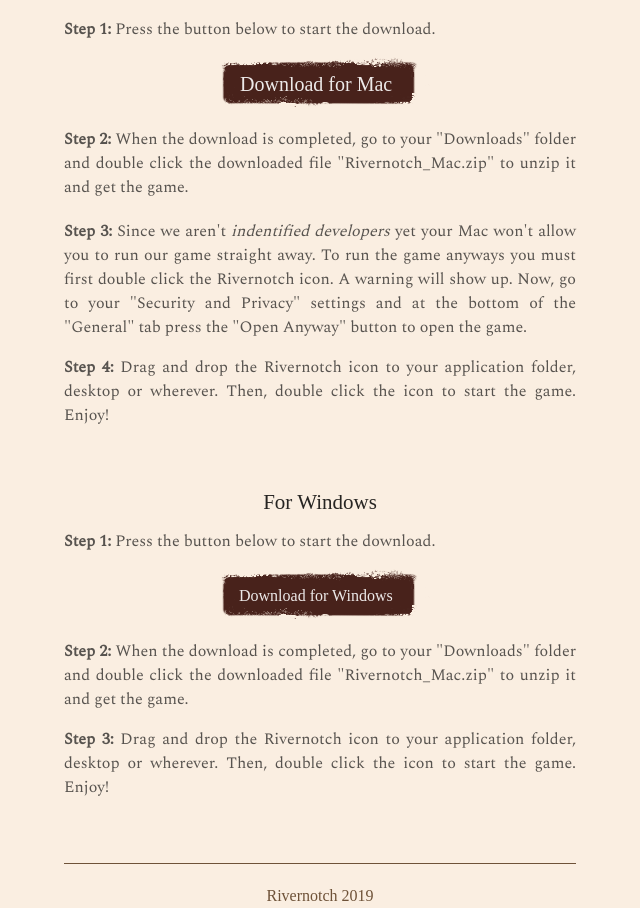
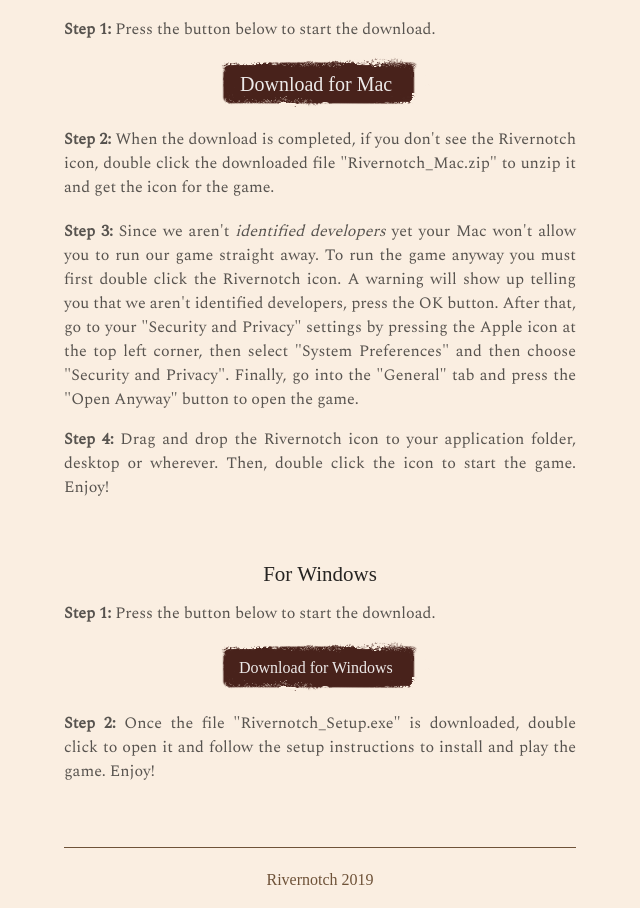
Before and after one commit to charlesmaddock/rivernotch.com, a React (Create React App) app: page /download in a window 1280 px wide. Shown: the part 520-1428 px from the top of the page, without its empty margins (320-960 px from the left). Built offline with nearby package versions, Linux system fonts and the light colour scheme; a web font is replaced by a local one.

Commit message:
Windows download might work now.

```diff
--- a/src/components/Download.js
+++ b/src/components/Download.js
@@ -1,6 +1,7 @@
 import React from "react"
 import Button from "./Button.js"
 import rivernotch_mac from "../resources/Rivernotch_Mac.zip"
+import rivernotch_windows from "../resources/Rivernotch_Windows.exe"
 
 const Download = () => {
 
@@ -27,12 +28,13 @@
           </a>
 
           <p style={{fontFamily: "Spectral", fontSize: 16, marginTop: 20}}>
-            <b>Step 2:</b> When the download is completed, go to your "Downloads" folder and double click the downloaded file "Rivernotch_Mac.zip" to unzip it and get the game.
+            <b>Step 2:</b> When the download is completed, if you don't see the Rivernotch icon, double click the downloaded file "Rivernotch_Mac.zip" to unzip it and get the icon for the game.
           </p>
 
           <p style={{fontFamily: "Spectral", fontSize: 16, marginTop: 20}}>
-            <b>Step 3:</b> Since we aren't <i>indentified developers</i> yet your Mac won't allow you to run our game straight away. To run the game anyways you must first double click the Rivernotch icon.
-            A warning will show up. Now, go to your "Security and Privacy" settings and at the bottom of the "General" tab press the "Open Anyway" button to open the game.
+            <b>Step 3:</b> Since we aren't <i>identified developers</i> yet your Mac won't allow you to run our game straight away. To run the game anyway you must first double click the Rivernotch icon.
+            A warning will show up telling you that we aren't identified developers, press the OK button. After that, go to your "Security and Privacy" settings by pressing the Apple icon at the top left corner,
+            then select "System Preferences" and then choose "Security and Privacy". Finally, go into the "General" tab and press the "Open Anyway" button to open the game.
           </p>
 
           <p style={{fontFamily: "Spectral", fontSize: 16}}>
@@ -45,6 +47,8 @@
           <p style={{fontFamily: "Spectral", fontSize: 16}}>
             <b>Step 1:</b> Press the button below to start the download.
           </p>
+
+          <a href={rivernotch_windows} download="Rivernotch_Setup.exe">
             <Button>
               <p style={{
                 fontSize: 16,
@@ -56,11 +60,9 @@
                Download for Windows
               </p>
             </Button>
+          </a>
           <p style={{fontFamily: "Spectral", fontSize: 16, marginTop: 20}}>
-            <b>Step 2:</b> When the download is completed, go to your "Downloads" folder and double click the downloaded file "Rivernotch_Mac.zip" to unzip it and get the game.
-          </p>
-          <p style={{fontFamily: "Spectral", fontSize: 16}}>
-            <b>Step 3:</b> Drag and drop the Rivernotch icon to your application folder, desktop or wherever. Then, double click the icon to start the game. Enjoy!
+            <b>Step 2:</b> Once the file "Rivernotch_Setup.exe" is downloaded, double click to open it and follow the setup instructions to install and play the game. Enjoy!
           </p>
         </div>
       </div>
```
Also changed, not shown: 1 other file (tests, documents, lock files or other folders). Lines whose indentation alone changed are shown as unchanged.
